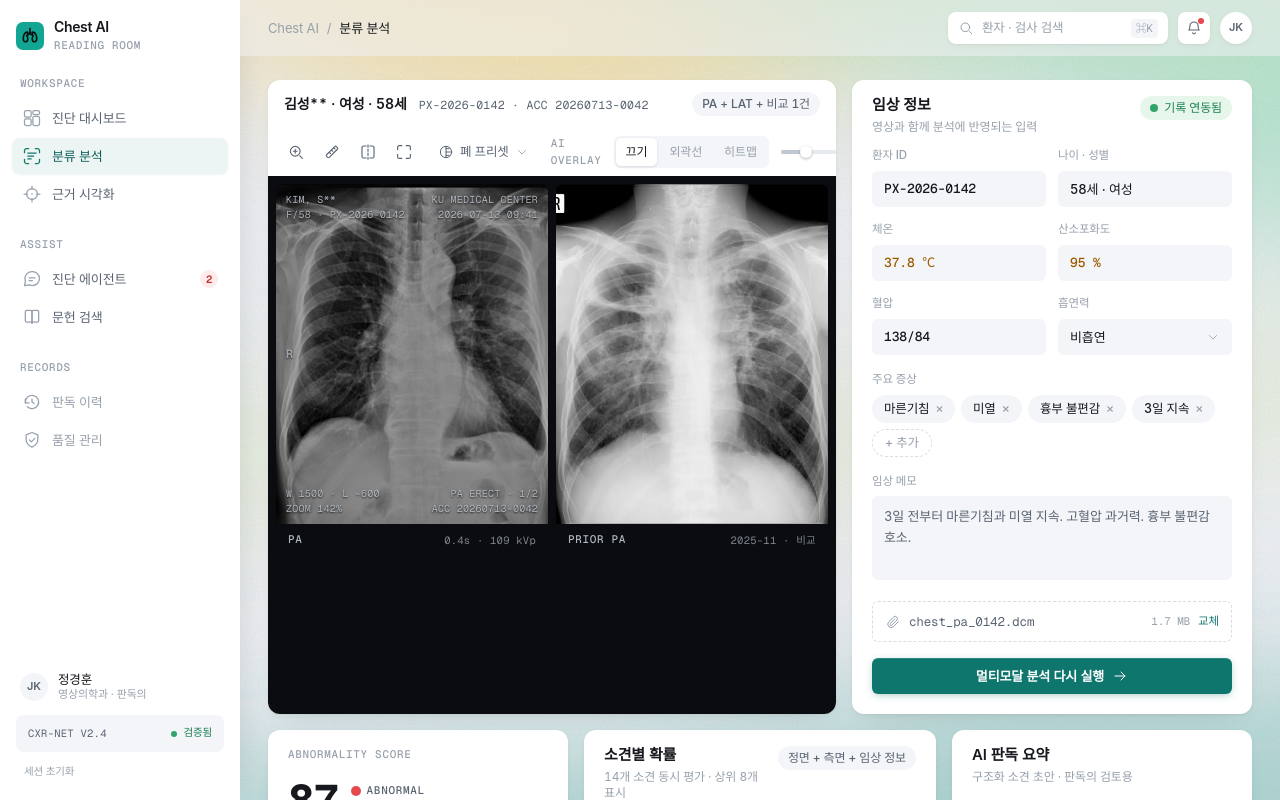
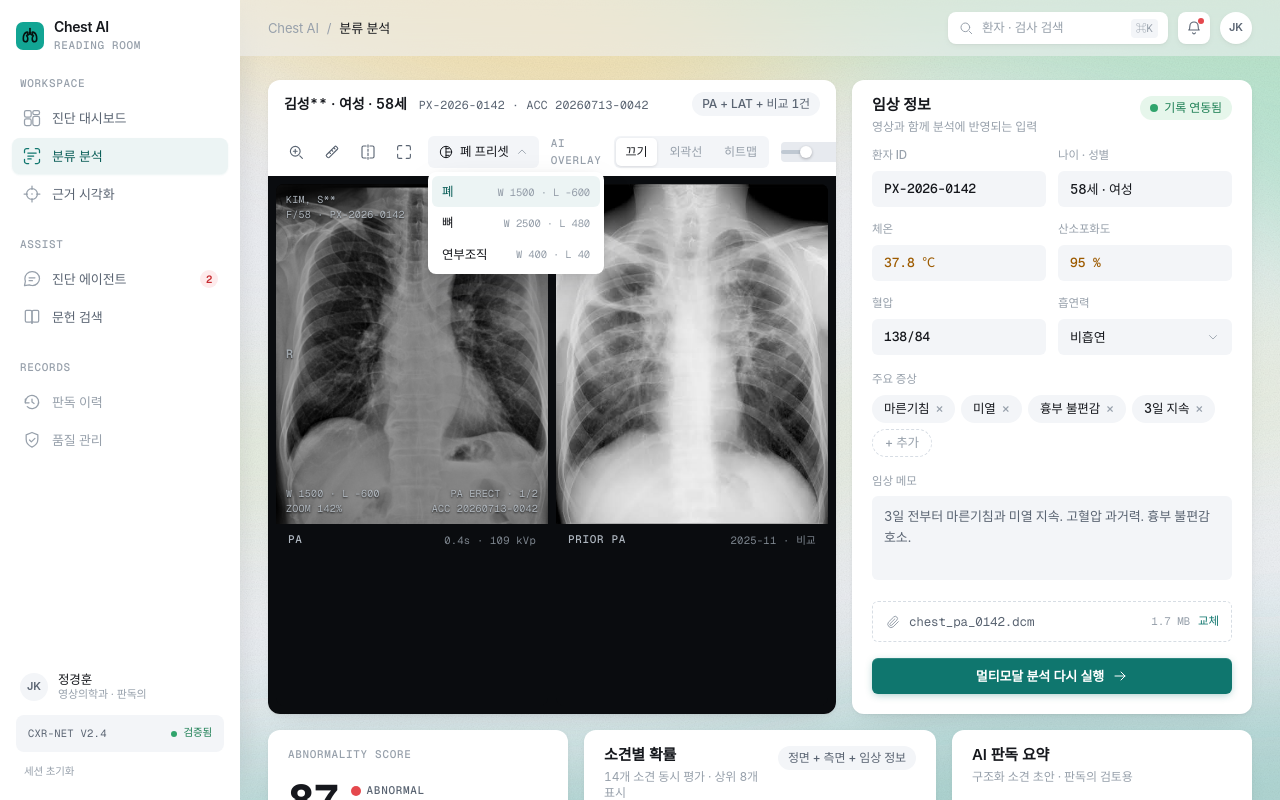
Before and after one commit to Hanium-proj/26_HC252, a Next.js app in the folder frontend/: page /analysis in a window 1280 px wide. Both pictures are taken after a click on the button "폐 프리셋". Shown: the top 800 px of the page. Built offline with nearby package versions, Linux system fonts and the light colour scheme; a web font is replaced by a local one.

Commit message:
fix: make the viewer toolbar work on the analysis screen (#2)
Overlay segment, opacity slider, W/L presets and zoom are now controlled
on both viewer screens; the analysis PA film draws the top finding's
regions once results exist and the DICOM corners reflect the live
window/level and zoom.

```diff
--- a/frontend/app/analysis/page.tsx
+++ b/frontend/app/analysis/page.tsx
@@ -13,10 +13,10 @@ import {
   ModelStamp,
   Disclaimer,
 } from "@/components/ui";
-import { Film, ViewerToolbar, PatientStrip } from "@/components/film";
+import { Film, ViewerToolbar, PatientStrip, type Overlay, type Preset } from "@/components/film";
 import { Rich } from "@/components/rich";
 import { LocatorGlyph, IconArrowRight, IconPaperclip, IconChevronDown, IconCheck } from "@/components/icons";
-import { analysisSteps, filmCorners } from "@/lib/demo/cases";
+import { analysisSteps, filmCorners, topFinding } from "@/lib/demo/cases";
 import { useDemo, useCurrentCase } from "@/lib/demo/store";
 import { runAnalysis } from "@/lib/demo/api";
 import { Aborted } from "@/lib/demo/delay";
@@ -32,6 +32,10 @@ export default function AnalysisPage() {
   const [steps, setSteps] = useState<StepState[] | null>(null); // non-null while running
   const [revealKey, setRevealKey] = useState(0); // bump to replay result animations
   const [addingSymptom, setAddingSymptom] = useState(false);
+  const [overlay, setOverlay] = useState<Overlay>("끄기");
+  const [opacity, setOpacity] = useState(0.4);
+  const [preset, setPreset] = useState<Preset>("폐");
+  const [zoom, setZoom] = useState(false);
   const abortRef = useRef<AbortController | null>(null);
   const fileRef = useRef<HTMLInputElement>(null);
 
@@ -89,6 +93,9 @@ export default function AnalysisPage() {
   const fileName = upload?.name ?? c.patient.file.name;
   const fileSize = upload?.size ?? c.patient.file.size;
   const stale = !analyzed && !running;
+  /* viewer overlay shows the top finding's regions once results exist */
+  const regions = analyzed ? c.regions[topFinding(c).en] ?? [] : [];
+  const viewer = { preset, zoom };
 
   return (
     <div className="mx-auto flex max-w-[1400px] flex-col gap-4">
@@ -96,10 +103,32 @@ export default function AnalysisPage() {
       <div className="grid grid-cols-1 gap-4 xl:grid-cols-[minmax(0,1fr)_minmax(360px,400px)]">
         <Panel className="anim-rise flex flex-col overflow-hidden">
           <PatientStrip name={c.patient.name} meta={`${c.id} · ${c.patient.accession}`} right={<Tag>{c.patient.view} + 비교 1건</Tag>} />
-          <ViewerToolbar overlay="끄기" />
+          <ViewerToolbar
+            overlay={overlay}
+            onOverlay={setOverlay}
+            opacity={opacity}
+            onOpacity={setOpacity}
+            preset={preset}
+            onPreset={setPreset}
+            zoom={zoom}
+            onZoom={setZoom}
+          />
           <div className="grid flex-1 grid-cols-2 gap-2 bg-letterbox p-2">
-            <Film key={paSrc} src={paSrc} label="PA" meta={upload ? "업로드 · 방금" : "0.4s · 109 kVp"} ratio="4 / 5" corner={corner} />
-            <Film src="/xray/prior.jpeg" label="PRIOR PA" meta="2025-11 · 비교" corners={false} ratio="4 / 5" />
+            <Film
+              key={paSrc}
+              src={paSrc}
+              label="PA"
+              meta={upload ? "업로드 · 방금" : overlay !== "끄기" ? `AI 감지 ${regions.length}건` : "0.4s · 109 kVp"}
+              ratio="4 / 5"
+              corner={corner}
+              outline={overlay !== "끄기" && regions.length > 0}
+              variant={overlay === "히트맵" && regions.length > 0 ? "gradcam" : "plain"}
+              regions={regions}
+              overlayOpacity={Math.min(1, opacity * 2)}
+              swatch={overlay === "히트맵" && regions.length > 0 ? "jet" : undefined}
+              {...viewer}
+            />
+            <Film src="/xray/prior.jpeg" label="PRIOR PA" meta="2025-11 · 비교" corners={false} ratio="4 / 5" {...viewer} />
           </div>
         </Panel>
 
--- a/frontend/app/evidence/page.tsx
+++ b/frontend/app/evidence/page.tsx
@@ -3,7 +3,7 @@
 import { useState } from "react";
 import Link from "next/link";
 import { Panel, PanelHead, Chip, Tag, ProbBar, MicroLabel, Callout, ModelStamp, GhostButton } from "@/components/ui";
-import { Film, ViewerToolbar, PatientStrip, type Overlay } from "@/components/film";
+import { Film, ViewerToolbar, PatientStrip, type Overlay, type Preset } from "@/components/film";
 import { IconCrosshair, IconArrowRight } from "@/components/icons";
 import { localizationMetrics } from "@/lib/data";
 import { filmCorners, topFinding } from "@/lib/demo/cases";
@@ -13,6 +13,9 @@ export default function EvidencePage() {
   const { c, analyzed, upload } = useCurrentCase();
   const [overlay, setOverlay] = useState<Overlay>("히트맵");
   const [opacity, setOpacity] = useState(0.4);
+  const [preset, setPreset] = useState<Preset>("폐");
+  const [zoom, setZoom] = useState(false);
+  const viewer = { preset, zoom };
   const [targetEn, setTargetEn] = useState<string | null>(null);
 
   /* findings that actually produced a region on this study */
@@ -60,11 +63,20 @@ export default function EvidencePage() {
             </div>
           }
         />
-        <ViewerToolbar overlay={overlay} onOverlay={setOverlay} opacity={opacity} onOpacity={setOpacity} />
+        <ViewerToolbar
+          overlay={overlay}
+          onOverlay={setOverlay}
+          opacity={opacity}
+          onOpacity={setOpacity}
+          preset={preset}
+          onPreset={setPreset}
+          zoom={zoom}
+          onZoom={setZoom}
+        />
         <div className="grid grid-cols-2 gap-2 bg-letterbox p-2 xl:grid-cols-4">
-          <Film key={`o-${src}`} src={src} label="PA · OUTLINE" meta={`AI 감지 ${regions.length}건`} outline={outline} regions={regions} corner={corner} />
-          <Film key={`g-${src}`} src={src} label="GRAD-CAM" variant={heat ? "gradcam" : "plain"} outline={!heat && outline} regions={regions} overlayOpacity={overlayOpacity} swatch="jet" corners={false} />
-          <Film key={`e-${src}`} src={src} label="EIGEN-CAM" variant={heat ? "eigencam" : "plain"} outline={!heat && outline} regions={regions} overlayOpacity={overlayOpacity} swatch="teal" corners={false} />
+          <Film key={`o-${src}`} src={src} label="PA · OUTLINE" meta={`AI 감지 ${regions.length}건`} outline={outline} regions={regions} corner={corner} {...viewer} />
+          <Film key={`g-${src}`} src={src} label="GRAD-CAM" variant={heat ? "gradcam" : "plain"} outline={!heat && outline} regions={regions} overlayOpacity={overlayOpacity} swatch="jet" corners={false} {...viewer} />
+          <Film key={`e-${src}`} src={src} label="EIGEN-CAM" variant={heat ? "eigencam" : "plain"} outline={!heat && outline} regions={regions} overlayOpacity={overlayOpacity} swatch="teal" corners={false} {...viewer} />
           <Film src="/xray/ct-axial.png" label="CT AXIAL" meta="LUNG WINDOW · 대조" corners={false} fit="contain" />
         </div>
         <div className="flex flex-wrap items-center gap-x-5 gap-y-2 px-5 py-3">
--- a/frontend/components/film.tsx
+++ b/frontend/components/film.tsx
@@ -1,6 +1,6 @@
 "use client";
 
-import { useRef, type PointerEvent, type ReactNode } from "react";
+import { useRef, useState, type PointerEvent, type ReactNode } from "react";
 import { IconZoomIn, IconContrast, IconRuler, IconCompare, IconExpand, IconChevronDown } from "@/components/icons";
 import type { Region } from "@/lib/demo/cases";
 
@@ -33,6 +33,14 @@ const DEFAULT_REGIONS: Region[] = [
 type Variant = "plain" | "gradcam" | "eigencam";
 type View = "pa" | "lateral";
 
+/* Window/level presets: CSS approximation of a DICOM W/L change */
+export type Preset = "폐" | "뼈" | "연부조직";
+const PRESETS: Record<Preset, { filter: string; wl: string }> = {
+  폐: { filter: "grayscale(1)", wl: "W 1500 · L -600" },
+  뼈: { filter: "grayscale(1) contrast(1.4) brightness(0.9)", wl: "W 2500 · L 480" },
+  연부조직: { filter: "grayscale(1) contrast(0.8) brightness(1.15)", wl: "W 400 · L 40" },
+};
+
 export function Film({
   variant = "plain",
   view = "pa",
@@ -48,6 +56,8 @@ export function Film({
   corner,
   regions,
   overlayOpacity,
+  preset = "폐",
+  zoom = false,
 }: {
   variant?: Variant;
   view?: View;
@@ -63,7 +73,10 @@ export function Film({
   corner?: CornerInfo;
   regions?: Region[];
   overlayOpacity?: number;
+  preset?: Preset;
+  zoom?: boolean;
 }) {
+  const zoomStyle = { transform: zoom ? "scale(1.18)" : "scale(1)", transformOrigin: "50% 45%" };
   return (
     <figure className={`overflow-hidden rounded-lg bg-letterbox ${className}`}>
       <div className="relative w-full overflow-hidden bg-film" style={{ aspectRatio: ratio }}>
@@ -73,17 +86,18 @@ export function Film({
             <img
               src={src}
               alt={label ?? "chest radiograph"}
-              className={`h-full w-full grayscale ${fit === "contain" ? "object-contain" : "object-cover"}`}
+              className={`h-full w-full transition-[transform,filter] duration-300 ease-out ${fit === "contain" ? "object-contain" : "object-cover"}`}
+              style={{ filter: PRESETS[preset].filter, ...zoomStyle }}
             />
             {(variant !== "plain" || outline) && (
-              <HeatOverlay variant={variant} outline={outline} regions={regions} opacity={overlayOpacity} />
+              <HeatOverlay variant={variant} outline={outline} regions={regions} opacity={overlayOpacity} style={zoomStyle} />
             )}
           </>
         ) : (
           <ChestArt variant={variant} view={view} outline={outline} />
         )}
 
-        {corners && <DicomCorners view={view} info={corner ?? DEFAULT_CORNER} />}
+        {corners && <DicomCorners view={view} info={corner ?? DEFAULT_CORNER} wl={PRESETS[preset].wl} zoom={zoom ? 168 : 142} />}
       </div>
 
       {(label || meta || swatch) && (
@@ -116,7 +130,7 @@ function HeatSwatch({ kind }: { kind: "jet" | "teal" }) {
 
 const cornerText = "mono text-[10px] leading-[15px] tracking-wide text-[#b8c0c8]/90 [text-shadow:0_1px_2px_rgba(0,0,0,0.8)]";
 
-function DicomCorners({ view, info }: { view: View; info: CornerInfo }) {
+function DicomCorners({ view, info, wl, zoom }: { view: View; info: CornerInfo; wl: string; zoom: number }) {
   return (
     <>
       <div className={`absolute left-2.5 top-2 ${cornerText}`}>
@@ -130,9 +144,9 @@ function DicomCorners({ view, info }: { view: View; info: CornerInfo }) {
         {info.date}
       </div>
       <div className={`absolute bottom-2 left-2.5 ${cornerText}`}>
-        W 1500 · L -600
+        {wl}
         <br />
-        ZOOM 142%
+        ZOOM {zoom}%
       </div>
       <div className={`absolute bottom-2 right-2.5 text-right ${cornerText}`}>
         {view === "pa" ? "PA ERECT" : "LAT"} · 1/2
@@ -157,17 +171,20 @@ function HeatOverlay({
   outline,
   regions = DEFAULT_REGIONS,
   opacity = 0.8,
+  style,
 }: {
   variant: Variant;
   outline: boolean;
   regions?: Region[];
   opacity?: number;
+  style?: React.CSSProperties;
 }) {
   return (
     <svg
       viewBox="0 0 400 500"
       preserveAspectRatio="xMidYMid slice"
-      className="pointer-events-none absolute inset-0 h-full w-full"
+      className="pointer-events-none absolute inset-0 h-full w-full transition-transform duration-300 ease-out"
+      style={style}
     >
       <defs>
         <radialGradient id="o-hot" cx="50%" cy="50%" r="50%">
@@ -412,10 +429,23 @@ function LateralArt() {
 
 /* ---------- viewer chrome ---------- */
 
-function ToolButton({ children, active }: { children: ReactNode; active?: boolean }) {
+function ToolButton({
+  children,
+  active,
+  onClick,
+  label,
+}: {
+  children: ReactNode;
+  active?: boolean;
+  onClick?: () => void;
+  label: string;
+}) {
   return (
     <button
       type="button"
+      onClick={onClick}
+      aria-label={label}
+      aria-pressed={active}
       className={`flex h-8 w-8 items-center justify-center rounded-md transition-colors duration-150 ease-out ${
         active ? "bg-surface-2 text-ink" : "text-ink-2 hover:bg-surface-2 hover:text-ink"
       }`}
@@ -437,15 +467,26 @@ export function ViewerToolbar({
   onOverlay,
   opacity = 0.4,
   onOpacity,
+  preset = "폐",
+  onPreset,
+  zoom = false,
+  onZoom,
 }: {
   overlay?: Overlay;
   onOverlay?: (o: Overlay) => void;
   opacity?: number;
   onOpacity?: (v: number) => void;
+  preset?: Preset;
+  onPreset?: (p: Preset) => void;
+  zoom?: boolean;
+  onZoom?: (z: boolean) => void;
 }) {
   const segs: Overlay[] = ["끄기", "외곽선", "히트맵"];
   const track = useRef<HTMLDivElement>(null);
   const pct = Math.round(opacity * 100);
+  const [menu, setMenu] = useState(false);
+  const [tools, setTools] = useState({ ruler: false, compare: false, expand: false });
+  const toggle = (k: keyof typeof tools) => setTools((t) => ({ ...t, [k]: !t[k] }));
 
   function setFromPointer(e: PointerEvent<HTMLDivElement>) {
     const el = track.current;
@@ -457,18 +498,41 @@ export function ViewerToolbar({
   return (
     <div className="flex h-12 items-center justify-between gap-3 px-3">
       <div className="flex items-center gap-1">
-        <ToolButton><IconZoomIn className="h-[18px] w-[18px]" /></ToolButton>
-        <ToolButton><IconRuler className="h-[18px] w-[18px]" /></ToolButton>
-        <ToolButton><IconCompare className="h-[18px] w-[18px]" /></ToolButton>
-        <ToolButton><IconExpand className="h-[18px] w-[18px]" /></ToolButton>
-        <button
-          type="button"
-          className="ml-1 flex h-8 items-center gap-1.5 whitespace-nowrap rounded-md px-2.5 text-[12.5px] font-medium text-ink-2 transition-colors duration-150 ease-out hover:bg-surface-2 hover:text-ink"
-        >
-          <IconContrast className="h-[16px] w-[16px]" />
-          <span className="hidden xl:inline">폐 프리셋</span>
-          <IconChevronDown className="h-[14px] w-[14px] text-ink-3" />
-        </button>
+        <ToolButton label="확대" active={zoom} onClick={() => onZoom?.(!zoom)}><IconZoomIn className="h-[18px] w-[18px]" /></ToolButton>
+        <ToolButton label="계측" active={tools.ruler} onClick={() => toggle("ruler")}><IconRuler className="h-[18px] w-[18px]" /></ToolButton>
+        <ToolButton label="비교" active={tools.compare} onClick={() => toggle("compare")}><IconCompare className="h-[18px] w-[18px]" /></ToolButton>
+        <ToolButton label="전체 화면" active={tools.expand} onClick={() => toggle("expand")}><IconExpand className="h-[18px] w-[18px]" /></ToolButton>
+        <div className="relative ml-1">
+          <button
+            type="button"
+            onClick={() => setMenu((v) => !v)}
+            aria-expanded={menu}
+            className={`flex h-8 items-center gap-1.5 whitespace-nowrap rounded-md px-2.5 text-[12.5px] font-medium transition-colors duration-150 ease-out hover:bg-surface-2 hover:text-ink ${menu ? "bg-surface-2 text-ink" : "text-ink-2"}`}
+          >
+            <IconContrast className="h-[16px] w-[16px]" />
+            <span className="hidden xl:inline">{preset} 프리셋</span>
+            <IconChevronDown className={`h-[14px] w-[14px] text-ink-3 transition-transform duration-150 ${menu ? "rotate-180" : ""}`} />
+          </button>
+          {menu && (
+            <div className="anim-rise absolute left-0 top-9 z-30 w-44 rounded-lg bg-surface-1 p-1 shadow-e3">
+              {(Object.keys(PRESETS) as Preset[]).map((k) => (
+                <button
+                  key={k}
+                  type="button"
+                  onClick={() => {
+                    onPreset?.(k);
+                    setMenu(false);
+                  }}
+                  className="flex w-full items-center justify-between rounded-md px-2.5 py-1.5 text-left text-[12.5px] transition-colors hover:bg-surface-2"
+                  style={k === preset ? { background: "var(--accent-wash)", color: "var(--accent-strong)" } : { color: "var(--ink)" }}
+                >
+                  {k}
+                  <span className="mono text-[10.5px] text-ink-3">{PRESETS[k].wl}</span>
+                </button>
+              ))}
+            </div>
+          )}
+        </div>
       </div>
 
       <div className="flex items-center gap-3">
```
